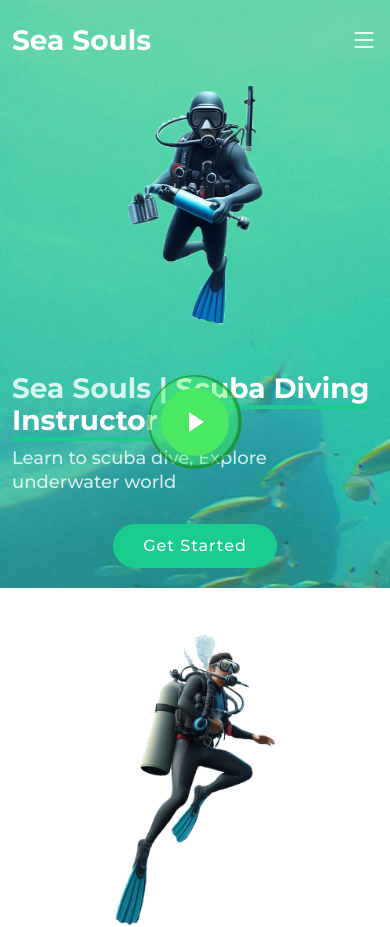
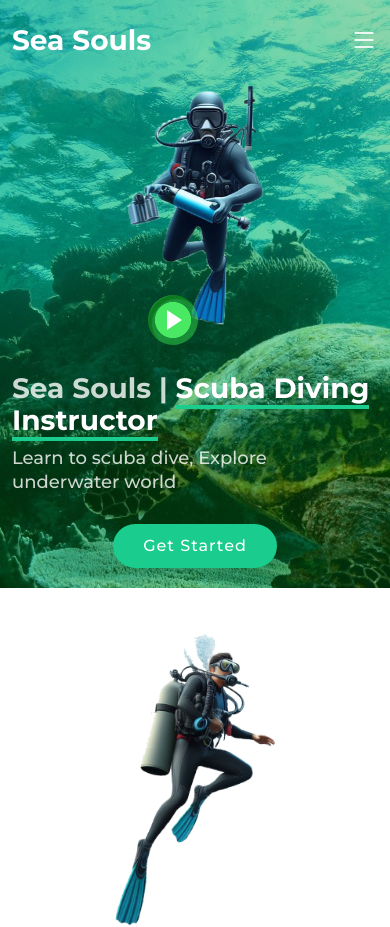
Before and after one commit to JanithSheshan/Sea-Souls, a PHP site: page / in a window 390 px wide. Shown: the top 927 px of the page. Run offline with PHP 8.4, Linux system fonts and the light colour scheme.

Commit message:
change logo

```diff
--- a/assets/css/style.css
+++ b/assets/css/style.css
@@ -1,11 +1,3 @@
-/**
-* Template Name: Bootslander
-* Updated: Jan 29 2024 with Bootstrap v5.3.2
-* Template URL: https://bootstrapmade.com/bootslander-free-bootstrap-landing-page-template/
-* Author: BootstrapMade.com
-* License: https://bootstrapmade.com/license/
-*/
-
 /*--------------------------------------------------------------
 # General
 --------------------------------------------------------------*/
@@ -747,6 +739,7 @@ section {
 
 .about .video-box {
   background: url("../img/about.png") center center no-repeat;
+  position: static;
   background-size: contain;
   min-height: 300px;
 }
@@ -757,6 +750,7 @@ section {
   background: radial-gradient(#49e963 50%, rgba(63, 253, 79, 0.4) 52%);
   border-radius: 50%;
   display: block;
+  margin-top: 130px;
   position: absolute;
   left: calc(50% - 47px);
   top: calc(50% - 47px);
@@ -830,6 +824,32 @@ section {
   }
 }
 
+@media (max-width: 768px) {
+  .about .play-btn {
+    margin-top: 0px;
+    width: 70px;
+    height: 70px;
+  }
+
+  .about .play-btn::before {
+    width: 92px;
+    height: 92px;
+  }
+}
+
+@media (max-width: 430px) {
+  .about .play-btn {
+    margin-top: -80px;
+    width: 50px;
+    height: 50px;
+  }
+
+  .about .play-btn::before {
+    width: 71px;
+    height: 71px;
+  }
+}
+
 /*--------------------------------------------------------------
 # Features
 --------------------------------------------------------------*/
--- a/index.html
+++ b/index.html
@@ -121,7 +121,7 @@
         <div class="row">
           <div class="col-xl-5 col-lg-6 video-box d-flex justify-content-center align-items-stretch" data-aos="fade-right">
             <!-- Replace the placeholder link with your diving instructional video link -->
-            <a href="https://www.youtube.com/watch?v=StpBR2W8G5A" class="glightbox play-btn mb-4"></a>
+            <a href="https://youtu.be/KvZT3etZIsw?si=aiFzAvYdH9ihgHw0" class="glightbox play-btn mb-4"></a>
           </div>
 
           <div class="col-xl-7 col-lg-6 icon-boxes d-flex flex-column align-items-stretch justify-content-center py-5 px-lg-5" data-aos="fade-left">
```
Also changed, not shown: assets/img/apple-touch-icon.png, assets/img/favicon.png, assets/img/hero-bg.jpg, assets/img/logo.jpg (added), assets/img/team/team-1.jpg (deleted), assets/img/team/team-2.jpg (deleted), assets/img/team/team-3.jpg (deleted), assets/img/team/team-4.jpg (deleted).
